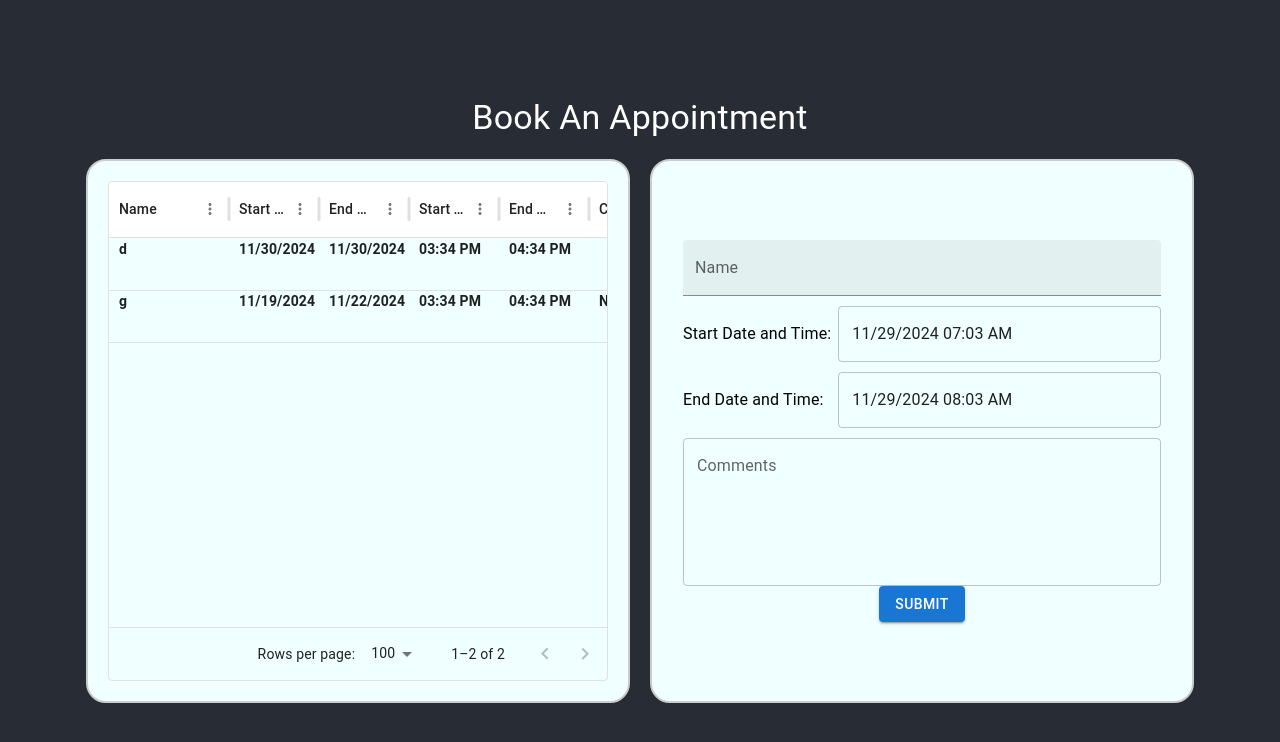
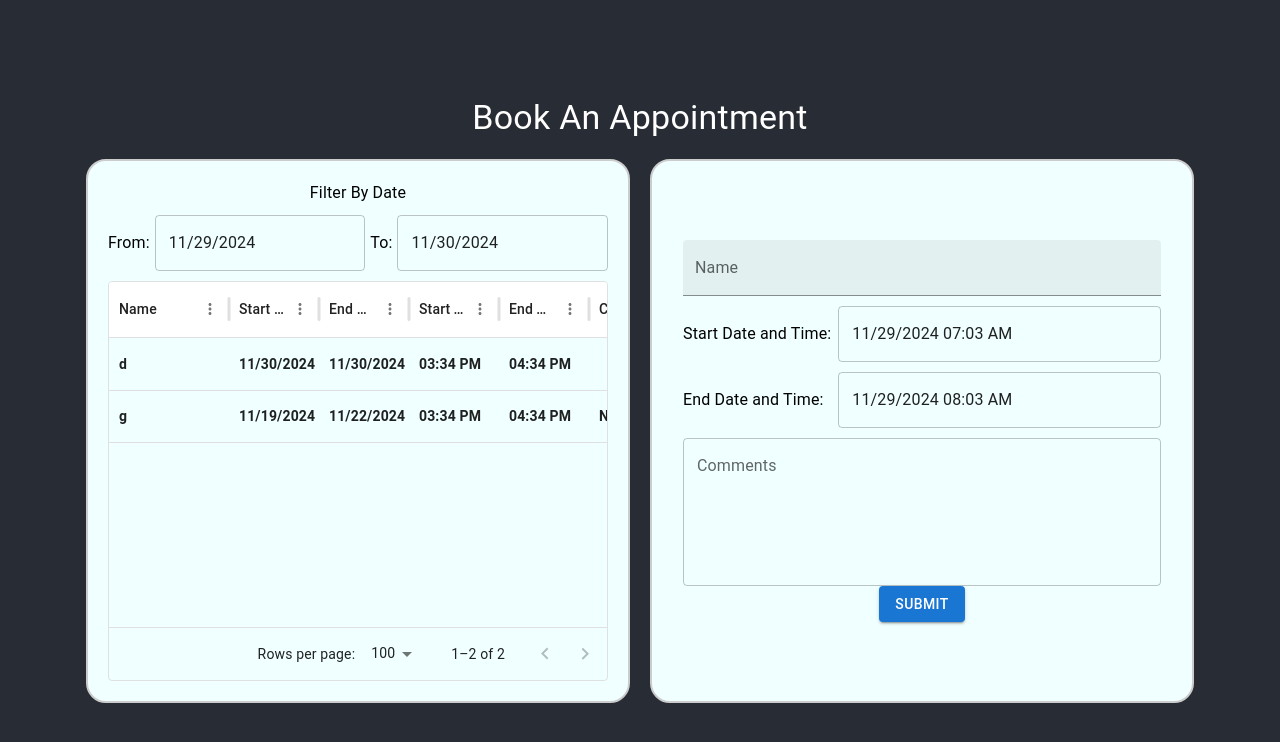
Before and after one commit to Granada-JT/appointments-frontend, a React (Create React App) app: page / in a window 1280 px wide. Shown: the top 742 px of the page. Built offline with nearby package versions, Linux system fonts and the light colour scheme.

Commit message:
feat: add date pickers and improve styles

```diff
--- a/src/components/AppointmentsTable.tsx
+++ b/src/components/AppointmentsTable.tsx
@@ -1,7 +1,14 @@
+import { useState } from 'react';
+import { AdapterDayjs } from '@mui/x-date-pickers/AdapterDayjs';
+import { LocalizationProvider } from '@mui/x-date-pickers/LocalizationProvider';
+import { DatePicker } from '@mui/x-date-pickers/DatePicker';
 import { DataGrid, GridColDef } from '@mui/x-data-grid';
 import { Box, Button, Typography } from '@mui/material';
+import dayjs from 'dayjs';
 
 const AppointmentsTable = () => {
+  const [startDate, setStartDate] = useState<Date>(new Date);
+  const [endDate, setEndDate] = useState<Date>(new Date(new Date().getTime() + 86400000));
 
   const columns: GridColDef[] = [
     {
@@ -10,7 +17,7 @@ const AppointmentsTable = () => {
       width: 120,
       renderCell: ({ row }: any) => {
         return (
-          <Box sx={{ display: 'flex', alignItems: 'center' }}>
+          <Box sx={{ display: 'flex', alignItems: 'center', height: '100%' }}>
             <Typography
               component='a'
               variant='body2'
@@ -28,7 +35,7 @@ const AppointmentsTable = () => {
       width: 90,
       renderCell: ({ row }: any) => {
         return (
-          <Box sx={{ display: 'flex', alignItems: 'center' }}>
+          <Box sx={{ display: 'flex', alignItems: 'center', height: '100%' }}>
             <Typography
               component='a'
               variant='body2'
@@ -46,7 +53,7 @@ const AppointmentsTable = () => {
       width: 90,
       renderCell: ({ row }: any) => {
         return (
-          <Box sx={{ display: 'flex', alignItems: 'center' }}>
+          <Box sx={{ display: 'flex', alignItems: 'center', height: '100%' }}>
             <Typography
               component='a'
               variant='body2'
@@ -64,7 +71,7 @@ const AppointmentsTable = () => {
       width: 90,
       renderCell: ({ row }: any) => {
         return (
-          <Box sx={{ display: 'flex', alignItems: 'center' }}>
+          <Box sx={{ display: 'flex', alignItems: 'center', height: '100%' }}>
             <Typography
               component='a'
               variant='body2'
@@ -82,7 +89,7 @@ const AppointmentsTable = () => {
       width: 90,
       renderCell: ({ row }: any) => {
         return (
-          <Box sx={{ display: 'flex', alignItems: 'center' }}>
+          <Box sx={{ display: 'flex', alignItems: 'center', height: '100%' }}>
             <Typography
               component='a'
               variant='body2'
@@ -100,7 +107,7 @@ const AppointmentsTable = () => {
       width: 150,
       renderCell: ({ row }: any) => {
         return (
-          <Box sx={{ display: 'flex', alignItems: 'center' }}>
+          <Box sx={{ display: 'flex', alignItems: 'center', height: '100%' }}>
             <Typography
               component='a'
               variant='body2'
@@ -149,13 +156,41 @@ const AppointmentsTable = () => {
   ]
 
   return (
-    <DataGrid
-      getRowId={(row: any) => row.id}
-      rows={rows}
-      columns={columns}
-    />
+    <Box sx={{ width: "100%" }}>
+      <Typography>Filter By Date</Typography>
+      <Box sx={{ display: "flex", alignItems: "center", gap: "5px", my: "10px" }}>
+        <Typography>From:</Typography>
+        <LocalizationProvider dateAdapter={AdapterDayjs}>
+          <DatePicker
+          defaultValue={dayjs(startDate)}
+          onChange={(date) => {
+            if (date) {
+              setStartDate(date.toDate())
+            }
+          }}
+          />
+        </LocalizationProvider>
+        <Typography>To:</Typography>
+        <LocalizationProvider dateAdapter={AdapterDayjs}>
+          <DatePicker
+          defaultValue={dayjs(endDate)}
+          onChange={(date) => {
+            if (date) {
+              setEndDate(date.toDate())
+            }
+          }}
+          />
+        </LocalizationProvider>
+      </Box>
+      <Box sx={{ height: "400px"}}>
+        <DataGrid
+          getRowId={(row: any) => row.id}
+          rows={rows}
+          columns={columns}
+        />
+      </Box>
+    </Box>
   )
-
 }
 
 export default AppointmentsTable;
```
